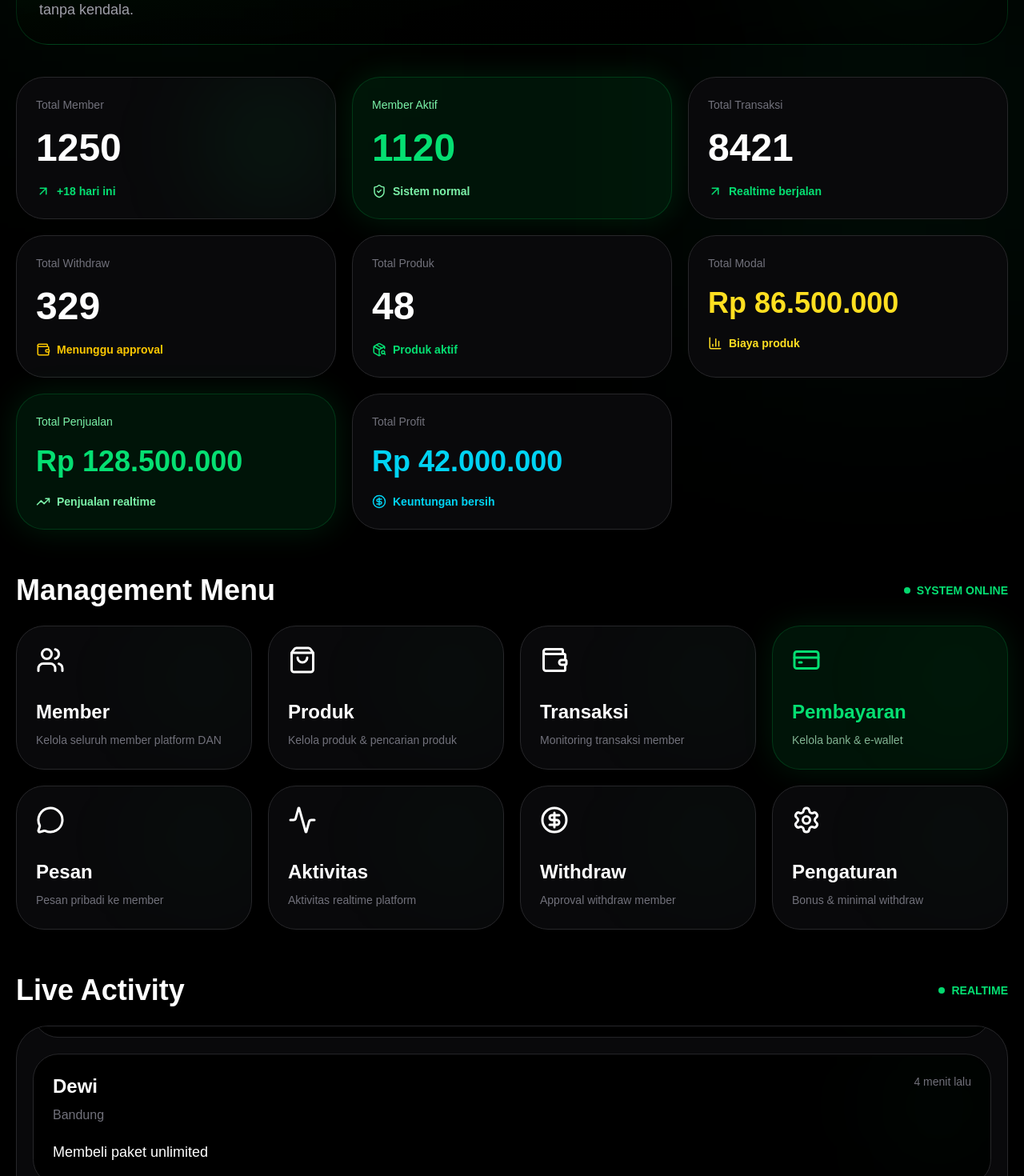
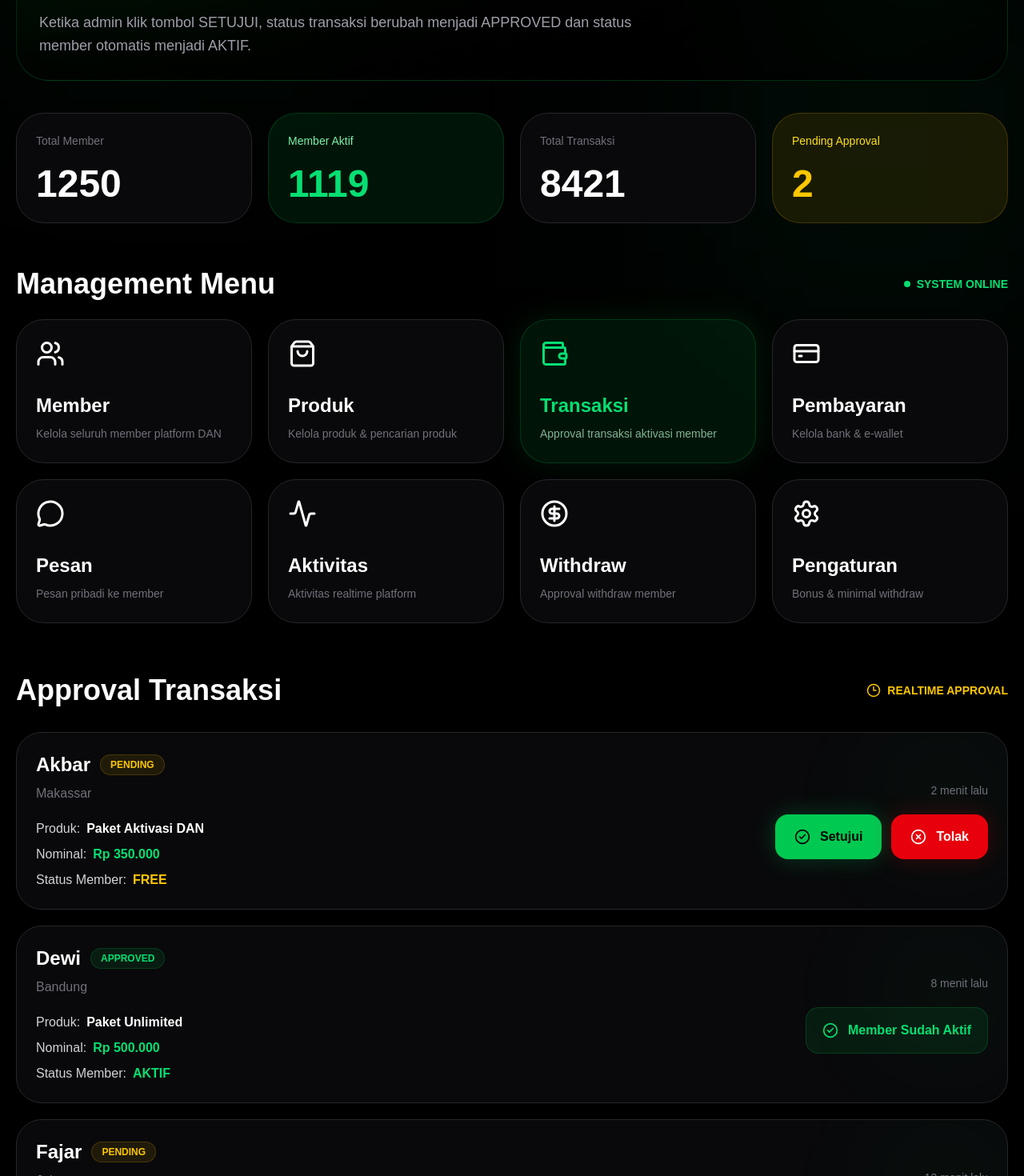
Before and after one commit to ibasnanna-sys/dan-app, a Next.js app: page /admin in a window 1280 px wide. Shown: the part 440-1910 px from the top of the page at 80% size. Built offline with nearby package versions, Linux system fonts and the light colour scheme.

Commit message:
Refactor AdminPage for transaction management
Refactor AdminPage component to improve transaction handling and statistics display.

```diff
--- a/src/app/admin/page.tsx
+++ b/src/app/admin/page.tsx
@@ -1,6 +1,8 @@
 "use client";
 
 import Link from "next/link";
+import { useEffect, useMemo, useState } from "react";
+
 import {
   Users,
   ShoppingBag,
@@ -17,21 +19,199 @@ import {
   TrendingUp,
   BarChart3,
   MessageCircle,
+  CheckCircle2,
+  XCircle,
+  Clock3,
 } from "lucide-react";
+
+type TransactionStatus =
+  | "pending"
+  | "approved"
+  | "rejected";
+
+type MemberStatus =
+  | "free"
+  | "aktif"
+  | "dibekukan";
+
+type Transaction = {
+  id: number;
+  memberName: string;
+  city: string;
+  product: string;
+  amount: number;
+  status: TransactionStatus;
+  memberStatus: MemberStatus;
+  createdAt: string;
+};
 
 export default function AdminPage() {
 
-  const stats = {
-    totalMember: 1250,
-    memberAktif: 1120,
-    totalTransaksi: 8421,
+  /*
+    =====================================================
+    SINKRONISASI STATUS MEMBER & TRANSAKSI
+    =====================================================
+
+    RULE:
+    - pending  -> member tetap FREE
+    - approved -> member otomatis AKTIF
+    - rejected -> member tetap FREE / DIBEKUKAN
+
+    Halaman admin dan member harus memakai data/status
+    yang sama dari database/API nantinya.
+
+    Untuk sementara simulasi local state dulu.
+  */
+
+  const [transactions, setTransactions] =
+    useState<Transaction[]>([
+      {
+        id: 1001,
+        memberName: "Akbar",
+        city: "Makassar",
+        product: "Paket Aktivasi DAN",
+        amount: 350000,
+        status: "pending",
+        memberStatus: "free",
+        createdAt: "2 menit lalu",
+      },
+      {
+        id: 1002,
+        memberName: "Dewi",
+        city: "Bandung",
+        product: "Paket Unlimited",
+        amount: 500000,
+        status: "approved",
+        memberStatus: "aktif",
+        createdAt: "8 menit lalu",
+      },
+      {
+        id: 1003,
+        memberName: "Fajar",
+        city: "Jakarta",
+        product: "Paket Aktivasi DAN",
+        amount: 350000,
+        status: "pending",
+        memberStatus: "free",
+        createdAt: "12 menit lalu",
+      },
+    ]);
+
+  /*
+    =====================================================
+    AUTO SINKRON STATUS KE MEMBER PAGE
+    =====================================================
+
+    Saat transaksi approved:
+    - memberStatus => aktif
+
+    Simulasi localStorage untuk sinkron sementara.
+    Nanti tinggal ganti database/API.
+  */
+
+  useEffect(() => {
+
+    localStorage.setItem(
+      "dan-transactions",
+      JSON.stringify(transactions)
+    );
+
+  }, [transactions]);
+
+  /*
+    =====================================================
+    APPROVE TRANSACTION
+    =====================================================
+  */
+
+  function approveTransaction(id: number) {
+
+    setTransactions((prev) =>
+      prev.map((trx) => {
+
+        if (trx.id === id) {
+
+          return {
+            ...trx,
+            status: "approved",
+            memberStatus: "aktif",
+          };
+        }
+
+        return trx;
+      })
+    );
+  }
+
+  /*
+    =====================================================
+    REJECT TRANSACTION
+    =====================================================
+  */
+
+  function rejectTransaction(id: number) {
+
+    setTransactions((prev) =>
+      prev.map((trx) => {
+
+        if (trx.id === id) {
+
+          return {
+            ...trx,
+            status: "rejected",
+            memberStatus: "free",
+          };
+        }
+
+        return trx;
+      })
+    );
+  }
+
+  /*
+    =====================================================
+    STATS REALTIME
+    =====================================================
+  */
+
+  const stats = useMemo(() => {
+
+    const totalMember = 1250;
+
+    const memberAktif =
+      transactions.filter(
+        (trx) =>
+          trx.memberStatus === "aktif"
+      ).length + 1118;
+
+    const totalTransaksi =
+      transactions.length + 8418;
+
+    const pendingTransaction =
+      transactions.filter(
+        (trx) =>
+          trx.status === "pending"
+      ).length;
+
+    return {
+      totalMember,
+      memberAktif,
+      totalTransaksi,
+      pendingTransaction,
       totalWithdraw: 329,
       totalProduk: 48,
-
       totalModal: 86500000,
       totalPenjualan: 128500000,
       totalProfit: 42000000,
     };
+
+  }, [transactions]);
+
+  /*
+    =====================================================
+    LIVE ACTIVITY
+    =====================================================
+  */
 
   const activities = [
     {
@@ -64,55 +244,69 @@ export default function AdminPage() {
     },
   ];
 
+  /*
+    =====================================================
+    MENU
+    =====================================================
+  */
+
   const menus = [
     {
       href: "/admin/members",
       icon: Users,
       title: "Member",
-      desc: "Kelola seluruh member platform DAN",
+      desc:
+        "Kelola seluruh member platform DAN",
     },
     {
       href: "/admin/products",
       icon: ShoppingBag,
       title: "Produk",
-      desc: "Kelola produk & pencarian produk",
+      desc:
+        "Kelola produk & pencarian produk",
     },
     {
       href: "/admin/transactions",
       icon: Wallet,
       title: "Transaksi",
-      desc: "Monitoring transaksi member",
+      desc:
+        "Approval transaksi aktivasi member",
+      active: true,
     },
     {
       href: "/admin/payment",
       icon: CreditCard,
       title: "Pembayaran",
-      desc: "Kelola bank & e-wallet",
-      active: true,
+      desc:
+        "Kelola bank & e-wallet",
     },
     {
       href: "/admin/messages",
       icon: MessageCircle,
       title: "Pesan",
-      desc: "Pesan pribadi ke member",
+      desc:
+        "Pesan pribadi ke member",
     },
     {
       href: "/admin/activity",
       icon: Activity,
       title: "Aktivitas",
-      desc: "Aktivitas realtime platform",
+      desc:
+        "Aktivitas realtime platform",
     },
     {
       href: "/admin/withdraw",
       icon: CircleDollarSign,
       title: "Withdraw",
-      desc: "Approval withdraw member",
+      desc:
+        "Approval withdraw member",
     },
     {
       href: "/admin/settings",
       icon: Settings,
       title: "Pengaturan",
-      desc: "Bonus & minimal withdraw",
+      desc:
+        "Bonus & minimal withdraw",
     },
   ];
 
@@ -150,7 +344,7 @@ export default function AdminPage() {
             </h1>
 
             <p className="text-zinc-500 text-sm sm:text-lg mt-5 sm:mt-6 max-w-2xl leading-relaxed">
-              Pusat kontrol Digital Affiliate Network untuk memantau member, transaksi, produk digital, pembayaran, dan seluruh aktivitas platform secara realtime.
+              Sinkronisasi transaksi aktivasi member DAN berjalan realtime antara halaman admin dan member.
             </p>
 
           </div>
@@ -186,11 +380,11 @@ export default function AdminPage() {
             </div>
 
             <h2 className="text-2xl sm:text-3xl md:text-4xl font-black leading-tight max-w-4xl">
-              Seluruh sistem DAN berjalan normal dan realtime.
+              Approval transaksi sekarang otomatis mengaktifkan member.
             </h2>
 
             <p className="text-zinc-400 mt-5 text-sm sm:text-lg leading-relaxed max-w-3xl">
-              Monitoring member, transaksi, bonus referral, withdraw, dan aktivitas platform berjalan stabil tanpa kendala.
+              Ketika admin klik tombol SETUJUI, status transaksi berubah menjadi APPROVED dan status member otomatis menjadi AKTIF.
             </p>
 
           </div>
@@ -198,232 +392,53 @@ export default function AdminPage() {
         </div>
 
         {/* STATS */}
-        <div className="grid grid-cols-1 sm:grid-cols-2 xl:grid-cols-3 gap-5 mt-10">
+        <div className="grid grid-cols-1 sm:grid-cols-2 xl:grid-cols-4 gap-5 mt-10">
 
-          {/* TOTAL MEMBER */}
-          <div className="relative overflow-hidden rounded-[30px] sm:rounded-[35px] border border-zinc-800 bg-zinc-950 p-5 sm:p-6">
-
-            <div className="absolute top-0 right-0 w-40 h-40 bg-green-500/10 blur-3xl rounded-full"></div>
-
-            <div className="relative z-10">
+          <div className="rounded-[35px] border border-zinc-800 bg-zinc-950 p-6">
 
             <p className="text-zinc-500 text-sm">
               Total Member
             </p>
 
-              <h2 className="text-4xl sm:text-5xl font-black mt-5">
+            <h2 className="text-5xl font-black mt-5">
               {stats.totalMember}
             </h2>
 
-              <div className="flex items-center gap-2 mt-5 text-green-400">
-
-                <ArrowUpRight size={18} />
-
-                <span className="font-bold text-sm">
-                  +18 hari ini
-                </span>
-
           </div>
 
-            </div>
-
-          </div>
-
-          {/* MEMBER AKTIF */}
-          <div className="relative overflow-hidden rounded-[30px] sm:rounded-[35px] border border-green-500/20 bg-green-500/10 p-5 sm:p-6 shadow-[0_0_40px_rgba(0,255,100,0.12)]">
-
-            <div className="relative z-10">
+          <div className="rounded-[35px] border border-green-500/20 bg-green-500/10 p-6">
 
             <p className="text-green-300 text-sm">
               Member Aktif
             </p>
 
-              <h2 className="text-4xl sm:text-5xl font-black text-green-400 mt-5">
+            <h2 className="text-5xl font-black text-green-400 mt-5">
               {stats.memberAktif}
             </h2>
 
-              <div className="flex items-center gap-2 mt-5 text-green-300">
-
-                <ShieldCheck size={18} />
-
-                <span className="font-bold text-sm">
-                  Sistem normal
-                </span>
-
           </div>
 
-            </div>
-
-          </div>
-
-          {/* TRANSAKSI */}
-          <div className="relative overflow-hidden rounded-[30px] sm:rounded-[35px] border border-zinc-800 bg-zinc-950 p-5 sm:p-6">
-
-            <div className="relative z-10">
+          <div className="rounded-[35px] border border-zinc-800 bg-zinc-950 p-6">
 
             <p className="text-zinc-500 text-sm">
               Total Transaksi
             </p>
 
-              <h2 className="text-4xl sm:text-5xl font-black mt-5">
+            <h2 className="text-5xl font-black mt-5">
               {stats.totalTransaksi}
             </h2>
 
-              <div className="flex items-center gap-2 mt-5 text-green-400">
-
-                <ArrowUpRight size={18} />
-
-                <span className="font-bold text-sm">
-                  Realtime berjalan
-                </span>
-
           </div>
 
-            </div>
+          <div className="rounded-[35px] border border-yellow-500/20 bg-yellow-500/10 p-6">
 
-          </div>
-
-          {/* WITHDRAW */}
-          <div className="relative overflow-hidden rounded-[30px] sm:rounded-[35px] border border-zinc-800 bg-zinc-950 p-5 sm:p-6">
-
-            <div className="relative z-10">
-
-              <p className="text-zinc-500 text-sm">
-                Total Withdraw
+            <p className="text-yellow-300 text-sm">
+              Pending Approval
             </p>
 
-              <h2 className="text-4xl sm:text-5xl font-black mt-5">
-                {stats.totalWithdraw}
+            <h2 className="text-5xl font-black text-yellow-400 mt-5">
+              {stats.pendingTransaction}
             </h2>
-
-              <div className="flex items-center gap-2 mt-5 text-yellow-400">
-
-                <Wallet size={18} />
-
-                <span className="font-bold text-sm">
-                  Menunggu approval
-                </span>
-
-              </div>
-
-            </div>
-
-          </div>
-
-          {/* PRODUK */}
-          <div className="relative overflow-hidden rounded-[30px] sm:rounded-[35px] border border-zinc-800 bg-zinc-950 p-5 sm:p-6">
-
-            <div className="relative z-10">
-
-              <p className="text-zinc-500 text-sm">
-                Total Produk
-              </p>
-
-              <h2 className="text-4xl sm:text-5xl font-black mt-5">
-                {stats.totalProduk}
-              </h2>
-
-              <div className="flex items-center gap-2 mt-5 text-green-400">
-
-                <PackageSearch size={18} />
-
-                <span className="font-bold text-sm">
-                  Produk aktif
-                </span>
-
-              </div>
-
-            </div>
-
-          </div>
-
-          {/* MODAL */}
-          <div className="relative overflow-hidden rounded-[30px] sm:rounded-[35px] border border-zinc-800 bg-zinc-950 p-5 sm:p-6">
-
-            <div className="relative z-10">
-
-              <p className="text-zinc-500 text-sm">
-                Total Modal
-              </p>
-
-              <h2 className="text-2xl sm:text-4xl font-black text-yellow-300 mt-5 break-words">
-                Rp{" "}
-                {stats.totalModal.toLocaleString(
-                  "id-ID"
-                )}
-              </h2>
-
-              <div className="flex items-center gap-2 mt-5 text-yellow-300">
-
-                <BarChart3 size={18} />
-
-                <span className="font-bold text-sm">
-                  Biaya produk
-                </span>
-
-              </div>
-
-            </div>
-
-          </div>
-
-          {/* PENJUALAN */}
-          <div className="relative overflow-hidden rounded-[30px] sm:rounded-[35px] border border-green-500/20 bg-green-500/10 p-5 sm:p-6 shadow-[0_0_40px_rgba(0,255,100,0.12)]">
-
-            <div className="relative z-10">
-
-              <p className="text-green-300 text-sm">
-                Total Penjualan
-              </p>
-
-              <h2 className="text-2xl sm:text-4xl font-black text-green-400 mt-5 break-words">
-                Rp{" "}
-                {stats.totalPenjualan.toLocaleString(
-                  "id-ID"
-                )}
-              </h2>
-
-              <div className="flex items-center gap-2 mt-5 text-green-300">
-
-                <TrendingUp size={18} />
-
-                <span className="font-bold text-sm">
-                  Penjualan realtime
-                </span>
-
-              </div>
-
-            </div>
-
-          </div>
-
-          {/* PROFIT */}
-          <div className="relative overflow-hidden rounded-[30px] sm:rounded-[35px] border border-zinc-800 bg-zinc-950 p-5 sm:p-6">
-
-            <div className="relative z-10">
-
-              <p className="text-zinc-500 text-sm">
-                Total Profit
-              </p>
-
-              <h2 className="text-2xl sm:text-4xl font-black text-cyan-400 mt-5 break-words">
-                Rp{" "}
-                {stats.totalProfit.toLocaleString(
-                  "id-ID"
-                )}
-              </h2>
-
-              <div className="flex items-center gap-2 mt-5 text-cyan-400">
-
-                <CircleDollarSign size={18} />
-
-                <span className="font-bold text-sm">
-                  Keuntungan bersih
-                </span>
-
-              </div>
-
-            </div>
 
           </div>
 
@@ -467,8 +482,6 @@ export default function AdminPage() {
                       : "border border-zinc-800 bg-zinc-950 hover:border-green-500"
                   }`}
                 >
-
-                  <div className="absolute top-0 right-0 w-32 h-32 bg-green-500/5 blur-3xl rounded-full"></div>
 
                   <div className="relative z-10 flex flex-col justify-between h-full">
 
@@ -517,8 +530,208 @@ export default function AdminPage() {
 
         </div>
 
+        {/* TRANSACTION APPROVAL */}
+        <div className="mt-16">
+
+          <div className="flex items-center justify-between mb-8">
+
+            <h2 className="text-3xl sm:text-4xl font-black">
+              Approval Transaksi
+            </h2>
+
+            <div className="flex items-center gap-2">
+
+              <Clock3
+                size={18}
+                className="text-yellow-400"
+              />
+
+              <span className="text-yellow-400 font-black text-sm">
+                REALTIME APPROVAL
+              </span>
+
+            </div>
+
+          </div>
+
+          <div className="space-y-5">
+
+            {transactions.map((trx) => (
+
+              <div
+                key={trx.id}
+                className="relative overflow-hidden rounded-[32px] border border-zinc-800 bg-zinc-950 p-6"
+              >
+
+                <div className="absolute top-0 right-0 w-40 h-40 bg-green-500/5 blur-3xl rounded-full"></div>
+
+                <div className="relative z-10">
+
+                  <div className="flex flex-col lg:flex-row lg:items-center lg:justify-between gap-6">
+
+                    {/* LEFT */}
+                    <div>
+
+                      <div className="flex flex-wrap items-center gap-3">
+
+                        <h3 className="text-2xl font-black">
+                          {trx.memberName}
+                        </h3>
+
+                        {trx.status ===
+                          "pending" && (
+                          <div className="px-3 py-1 rounded-full bg-yellow-500/10 border border-yellow-500/20 text-yellow-400 text-xs font-black">
+                            PENDING
+                          </div>
+                        )}
+
+                        {trx.status ===
+                          "approved" && (
+                          <div className="px-3 py-1 rounded-full bg-green-500/10 border border-green-500/20 text-green-400 text-xs font-black">
+                            APPROVED
+                          </div>
+                        )}
+
+                        {trx.status ===
+                          "rejected" && (
+                          <div className="px-3 py-1 rounded-full bg-red-500/10 border border-red-500/20 text-red-400 text-xs font-black">
+                            REJECTED
+                          </div>
+                        )}
+
+                      </div>
+
+                      <p className="text-zinc-500 mt-2">
+                        {trx.city}
+                      </p>
+
+                      <div className="mt-5 space-y-2">
+
+                        <p className="text-zinc-300">
+                          Produk:
+                          <span className="font-black ml-2 text-white">
+                            {trx.product}
+                          </span>
+                        </p>
+
+                        <p className="text-zinc-300">
+                          Nominal:
+                          <span className="font-black ml-2 text-green-400">
+                            Rp{" "}
+                            {trx.amount.toLocaleString(
+                              "id-ID"
+                            )}
+                          </span>
+                        </p>
+
+                        <p className="text-zinc-300">
+                          Status Member:
+                          <span
+                            className={`font-black ml-2 ${
+                              trx.memberStatus ===
+                              "aktif"
+                                ? "text-green-400"
+                                : trx.memberStatus ===
+                                  "dibekukan"
+                                ? "text-orange-400"
+                                : "text-yellow-400"
+                            }`}
+                          >
+                            {trx.memberStatus.toUpperCase()}
+                          </span>
+                        </p>
+
+                      </div>
+
+                    </div>
+
+                    {/* RIGHT */}
+                    <div className="flex flex-col items-start lg:items-end gap-5">
+
+                      <span className="text-zinc-500 text-sm">
+                        {trx.createdAt}
+                      </span>
+
+                      {trx.status ===
+                        "pending" ? (
+                        <div className="flex flex-wrap gap-3">
+
+                          <button
+                            onClick={() =>
+                              approveTransaction(
+                                trx.id
+                              )
+                            }
+                            className="h-14 px-6 rounded-2xl bg-green-500 hover:bg-green-400 transition-all duration-300 text-black font-black flex items-center gap-3 shadow-[0_0_30px_rgba(0,255,120,0.20)]"
+                          >
+
+                            <CheckCircle2 size={20} />
+
+                            Setujui
+
+                          </button>
+
+                          <button
+                            onClick={() =>
+                              rejectTransaction(
+                                trx.id
+                              )
+                            }
+                            className="h-14 px-6 rounded-2xl bg-red-600 hover:bg-red-500 transition-all duration-300 text-white font-black flex items-center gap-3 shadow-[0_0_30px_rgba(255,0,0,0.20)]"
+                          >
+
+                            <XCircle size={20} />
+
+                            Tolak
+
+                          </button>
+
+                        </div>
+                      ) : trx.status ===
+                        "approved" ? (
+                        <div className="inline-flex items-center gap-3 px-5 py-4 rounded-2xl bg-green-500/10 border border-green-500/20">
+
+                          <CheckCircle2
+                            size={20}
+                            className="text-green-400"
+                          />
+
+                          <span className="text-green-400 font-black">
+                            Member Sudah Aktif
+                          </span>
+
+                        </div>
+                      ) : (
+                        <div className="inline-flex items-center gap-3 px-5 py-4 rounded-2xl bg-red-500/10 border border-red-500/20">
+
+                          <XCircle
+                            size={20}
+                            className="text-red-400"
+                          />
+
+                          <span className="text-red-400 font-black">
+                            Transaksi Ditolak
+                          </span>
+
+                        </div>
+                      )}
+
+                    </div>
+
+                  </div>
+
+                </div>
+
+              </div>
+
+            ))}
+
+          </div>
+
+        </div>
+
         {/* LIVE ACTIVITY */}
-        <div className="mt-14">
+        <div className="mt-16">
 
           <div className="flex items-center justify-between mb-6">
 
@@ -538,7 +751,7 @@ export default function AdminPage() {
 
           </div>
 
-          <div className="relative h-[420px] sm:h-[450px] overflow-hidden rounded-[30px] sm:rounded-[40px] border border-zinc-800 bg-zinc-950 p-4 sm:p-5">
+          <div className="relative h-[420px] overflow-hidden rounded-[40px] border border-zinc-800 bg-zinc-950 p-5">
 
             <div className="animate-scroll space-y-5">
 
@@ -547,10 +760,8 @@ export default function AdminPage() {
 
                   <div
                     key={index}
-                    className="relative overflow-hidden rounded-[24px] sm:rounded-[32px] border border-zinc-800 bg-black p-5 sm:p-6"
+                    className="relative overflow-hidden rounded-[32px] border border-zinc-800 bg-black p-6"
                   >
-
-                    <div className="absolute top-0 right-0 w-32 h-32 bg-green-500/5 blur-3xl rounded-full"></div>
 
                     <div className="relative z-10">
 
@@ -558,23 +769,23 @@ export default function AdminPage() {
 
                         <div>
 
-                          <h3 className="text-xl sm:text-2xl font-black">
+                          <h3 className="text-2xl font-black">
                             {item.name}
                           </h3>
 
-                          <p className="text-zinc-500 mt-2 text-sm sm:text-base">
+                          <p className="text-zinc-500 mt-2">
                             {item.city}
                           </p>
 
                         </div>
 
-                        <span className="text-zinc-500 text-xs sm:text-sm whitespace-nowrap">
+                        <span className="text-zinc-500 text-sm whitespace-nowrap">
                           {item.time}
                         </span>
 
                       </div>
 
-                      <p className="text-sm sm:text-lg mt-5 leading-relaxed">
+                      <p className="text-lg mt-5 leading-relaxed">
                         {item.activity}
                       </p>
 
```
Lines whose indentation alone changed are shown as unchanged.
